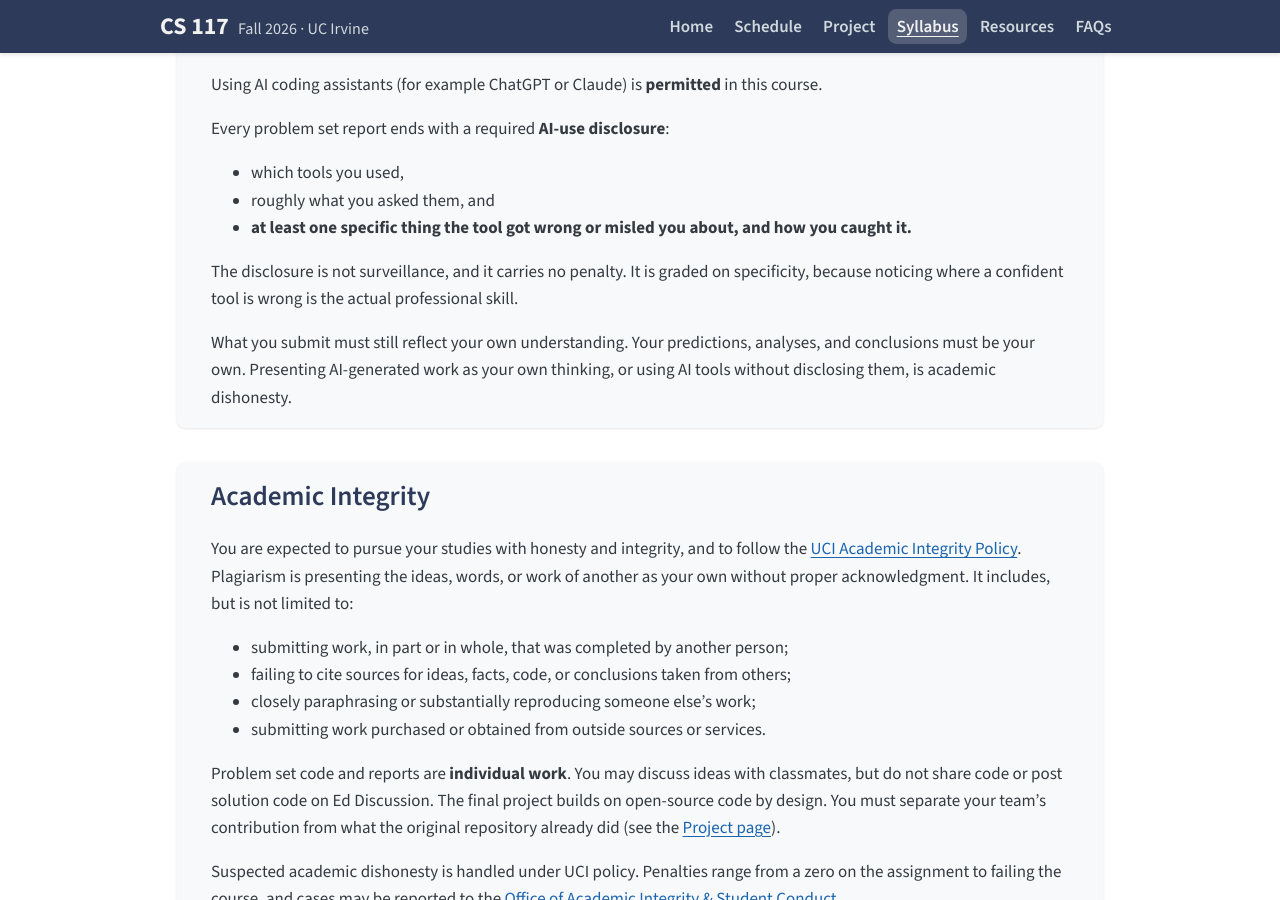
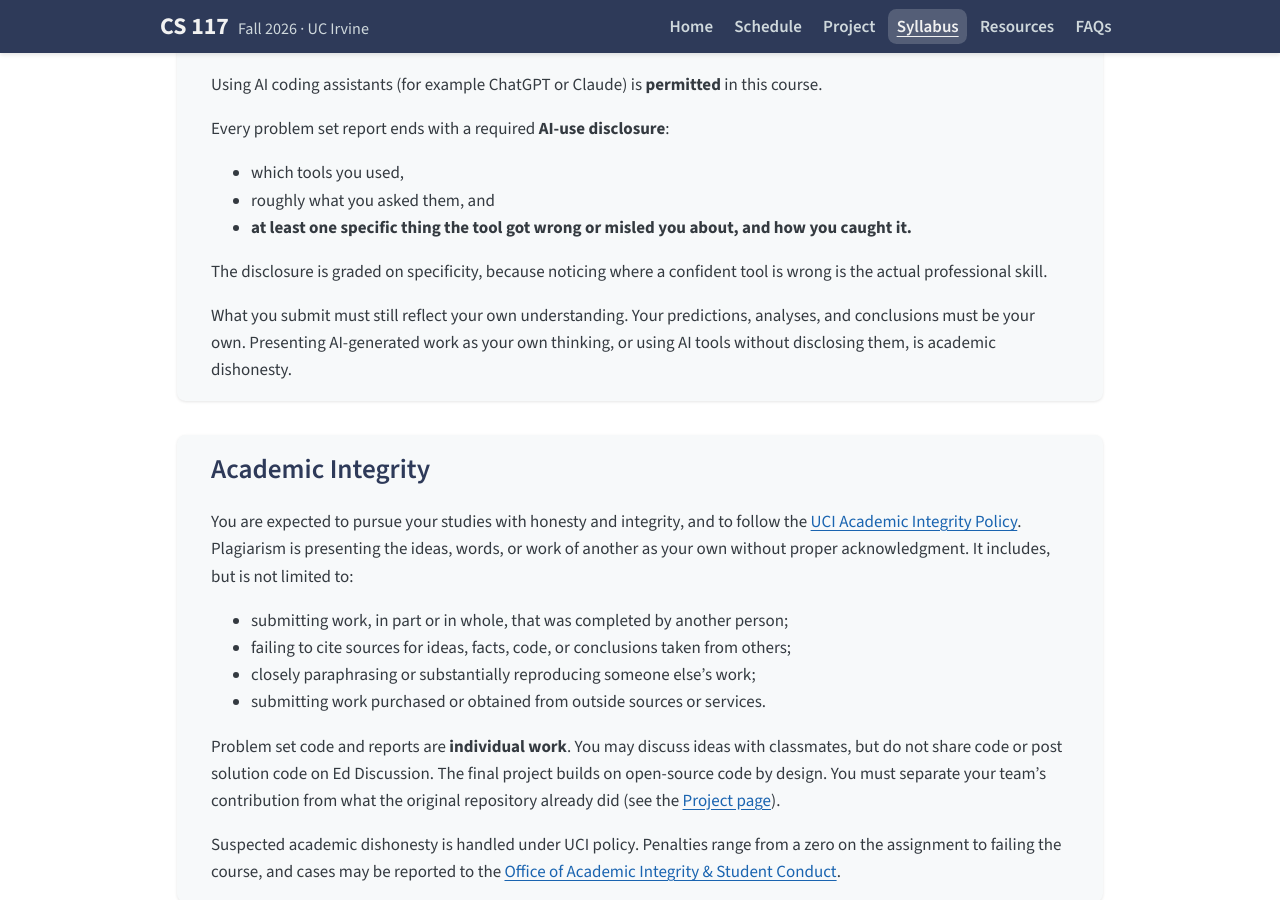
Before and after one commit to jhoffman/cs117-fa26, a Jekyll site: the page built from syllabus.md, in a window 1280 px wide and 900 px high, scrolled down 3426 px. Built offline with Jekyll 4.4.1, drawn with Linux system fonts in a browser that asks for light colours.

Commit message:
minor update to ai tools description

```diff
--- a/syllabus.md
+++ b/syllabus.md
@@ -113,7 +113,7 @@ Every problem set report ends with a required **AI-use disclosure**:
 * roughly what you asked them, and
 * **at least one specific thing the tool got wrong or misled you about, and how you caught it.**
 
-The disclosure is not surveillance, and it carries no penalty. It is graded on specificity, because noticing where a confident tool is wrong is the actual professional skill.
+The disclosure is graded on specificity, because noticing where a confident tool is wrong is the actual professional skill.
 
 What you submit must still reflect your own understanding. Your predictions, analyses, and conclusions must be your own. Presenting AI-generated work as your own thinking, or using AI tools without disclosing them, is academic dishonesty.
 </section>
```
